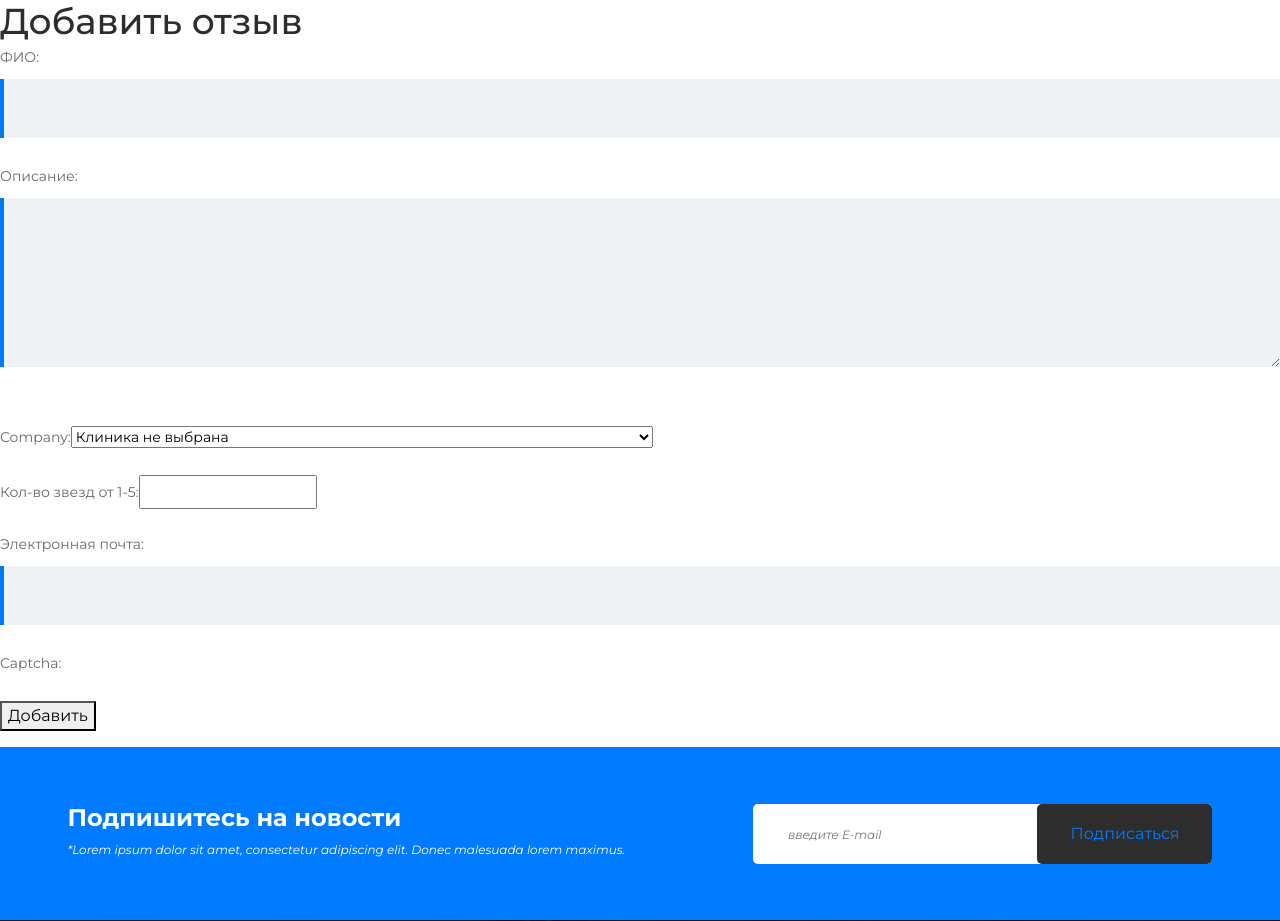
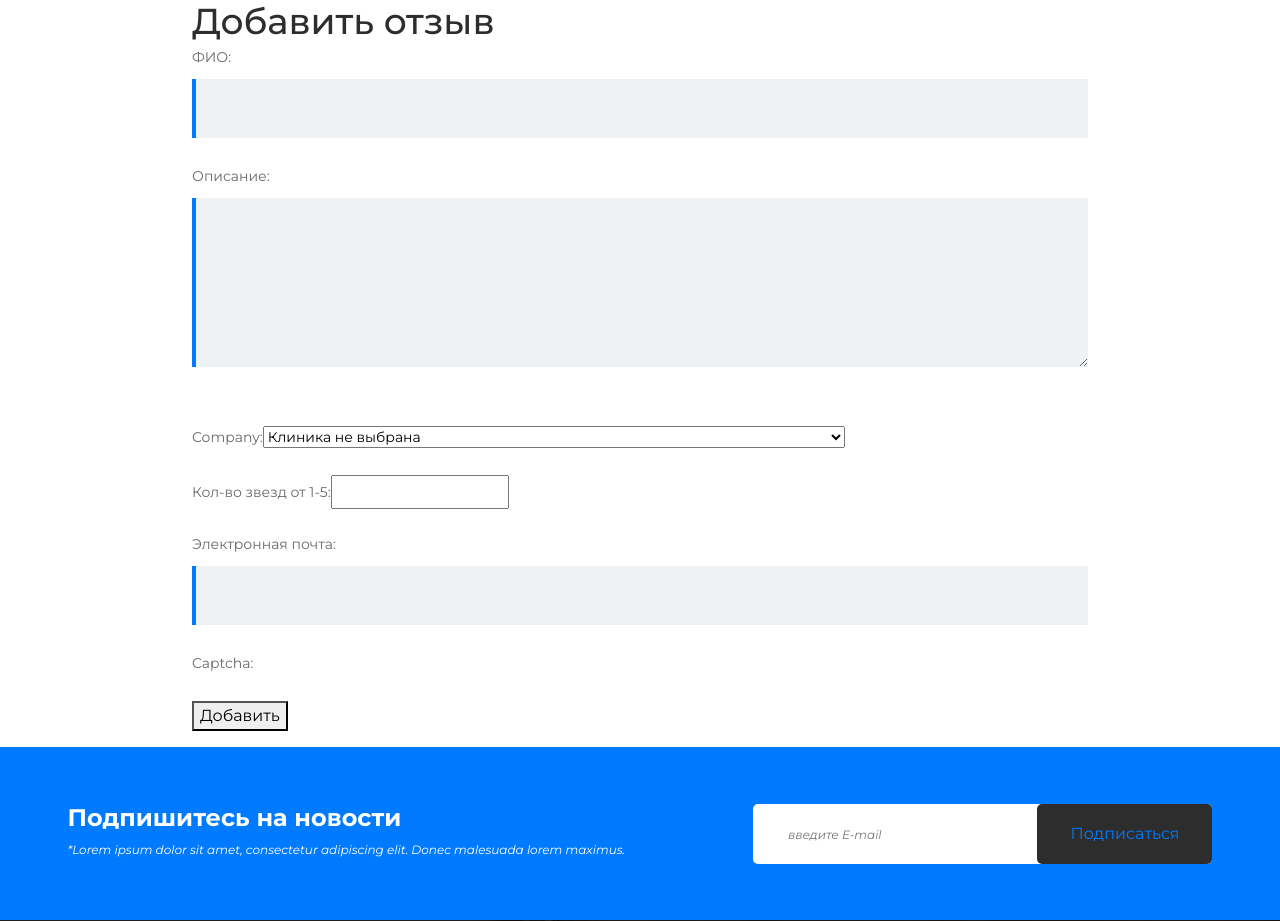
Before and after one commit to alexsks65536/seoproject, a Django app: page /add_review/ in a window 1280 px wide. Shown: the part 245-1166 px from the top of the page. Run offline with Django 4.2, Linux system fonts and the light colour scheme; data comes from the database, SQL or seed files in the repository; both versions use the stored data as it was after the commit; parts of the project's set-up code (start-up, migrations or seed data) failed here and were passed over; some libraries are stand-ins or nearby versions.

Commit message:
вид шаблона "Сделать отзыв"

```diff
--- a/seoproject/mainapp/static/mainapp/css/style.css
+++ b/seoproject/mainapp/static/mainapp/css/style.css
@@ -1529,13 +1529,17 @@
   color: #2d2d2d;
   line-height: 1.5;
 }
-
+.contact-form {
+    width: 70%;
+    display: block;
+    margin: 0 auto;
+}
 .contact-form input[type=text],
 .contact-form input[type=email],
 .contact-form textarea {
   width: 100%;
   border: none;
-  font-size: 12px;
+  font-size: 14px;
   height: 59px;
   padding: 10px 25px;
   margin-bottom: 8px;
--- a/seoproject/mainapp/utils.py
+++ b/seoproject/mainapp/utils.py
@@ -1,4 +1,7 @@
 from .models import *
+
+
+message = 'Нажмите на заголовок, чтобы отсортировать колонку!'
 
 
 class DataMixin:  # подключение модели Reviews
@@ -6,5 +9,6 @@
         context = kwargs
         reviews = Reviews.objects.all()
         context['reviews'] = reviews
+        context['message'] = message
 
         return context
--- a/seoproject/mainapp/views.py
+++ b/seoproject/mainapp/views.py
@@ -12,10 +12,7 @@
 
 menu = [{'title': 'Главная', 'url_name': 'index'},
         {'title': 'Оставить отзыв', 'url_name': 'add_review'},
-        # {'title': 'Обратная связь', 'url_name': 'contact'},
         ]
-
-message = 'Нажмите на заголовок, чтобы отсортировать колонку!'
 
 
 class Index(ListView, DataMixin):
@@ -27,7 +24,6 @@
     def get_context_data(self, *, object_list=None, **kwargs):
         context = super().get_context_data(**kwargs)
         context['menu'] = menu
-        context['message'] = message
         template = """<i class="fa fa-star" ></i>"""
         t = Template(template)
         c = Context({})
```
Also changed, not shown: seoproject/db.sqlite3.
